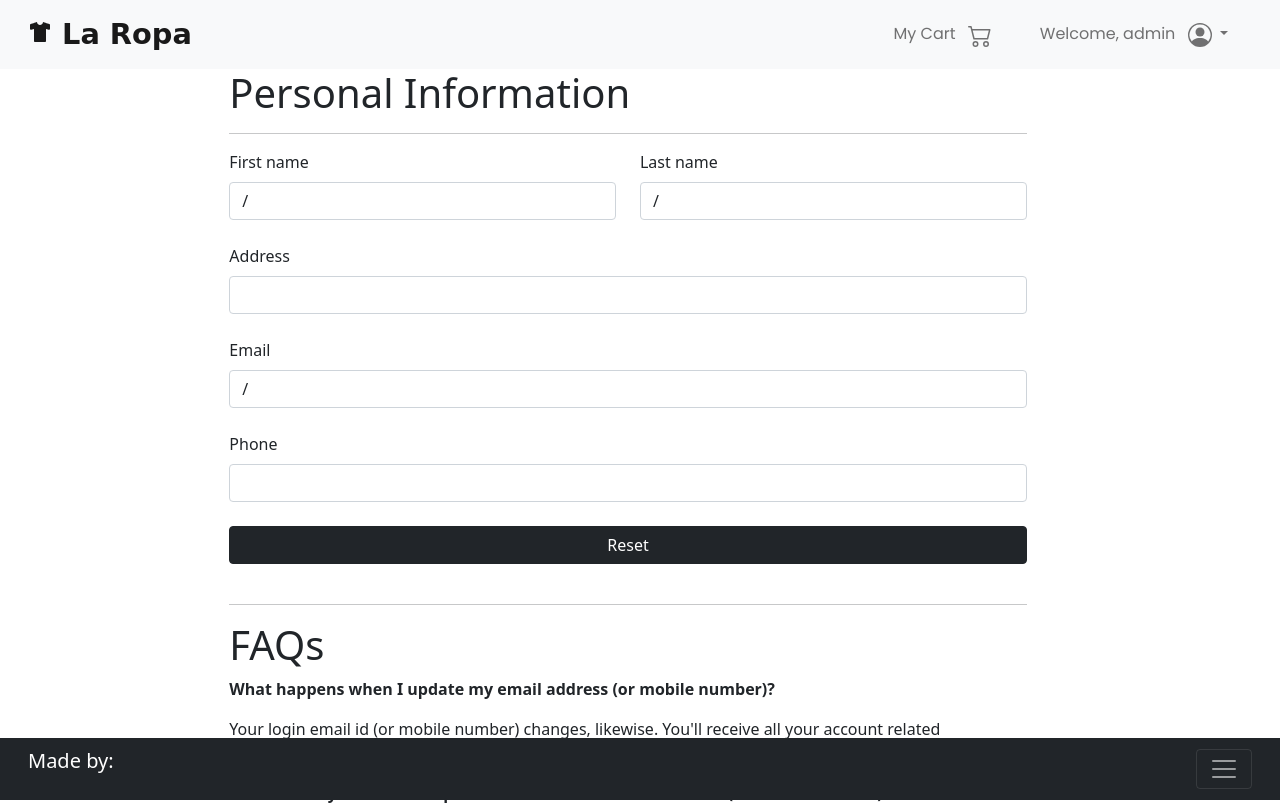
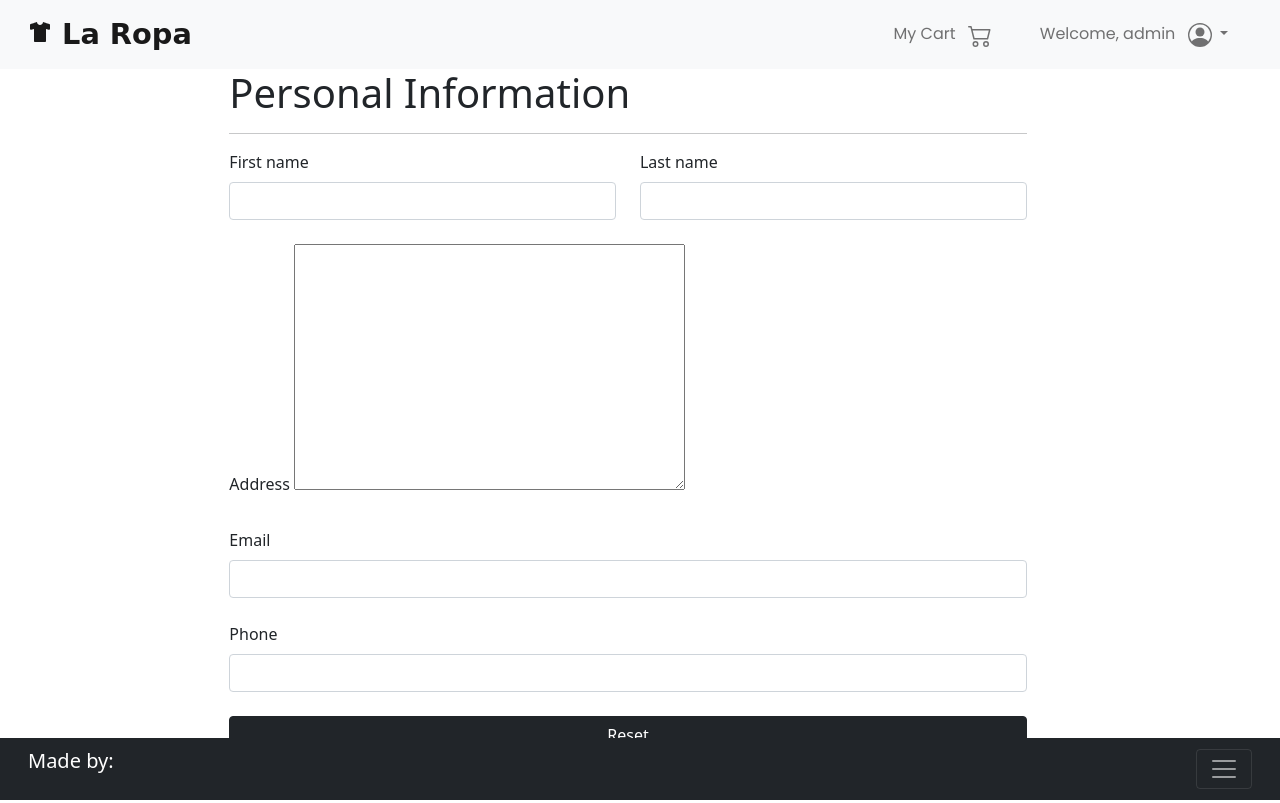
Before and after one commit to Aadi-45/Inhouse-project, a Django app: page /personal/ in a window 1280 px wide. Shown: the top 803 px of the page. Run offline with Django 3.2, Linux system fonts and the light colour scheme; a user stored in the database is signed in; some libraries are stand-ins or nearby versions.

Commit message:
Made Changes

```diff
--- a/core/ecomm/templates/ecomm/profile.html
+++ b/core/ecomm/templates/ecomm/profile.html
@@ -25,7 +25,7 @@
     <div class="container-fluid row form">
         <div class="col-md-2"></div>
         <div class="col-md-8">
-            <form class="form">
+            <form class="form" method="POST"> {% csrf_token %}
                 <h1 class="display-6">Personal Information </h1>
                 <hr>
                 <!-- 2 column grid layout with text inputs for the first and last names -->
@@ -33,30 +33,32 @@
                     <div class="col-md-6">
                         <div class="form-outline">
                             <label class="form-label" for="form6Example1">First name</label>
-                            <input type="text" id="form6Example1" class="form-control" value={{request.user.first_name}} />
+                            <input type="text" id="form6Example1" class="form-control" value="{{request.user.first_name}}" />
                         </div>
                     </div>
                     <div class="col-md-6">
                         <div class="form-outline">
                             <label class="form-label" for="form6Example2">Last name</label>
-                            <input type="text" id="form6Example2" class="form-control" value={{request.user.last_name}} />
+                            <input type="text" id="form6Example2" class="form-control" value="{{request.user.last_name}}" />
                         </div>
                     </div>
                 </div>
                 <!-- Text input -->
                 <div class="form-outline mb-4">
                     <label class="form-label" for="form6Example4">Address</label>
-                    <input type="text" id="form6Example4" class="form-control" />
+                    {% comment %} <input type="text" id="form6Example4" class="form-control" value="{{form.user.address}}" /> {% endcomment %}
+                    {{form.address}}
                 </div>
                 <!-- Email input -->
                 <div class="form-outline mb-4">
                     <label class="form-label" for="form6Example5">Email</label>
-                    <input type="email" id="form6Example5" class="form-control" value={{request.user.email}} />
+                    <input type="email" id="form6Example5" class="form-control" value="{{request.user.email}}" />
                 </div>
                 <!-- Number input -->
                 <div class="form-outline mb-4">
                     <label class="form-label" for="form6Example6">Phone</label>
-                    <input type="tel" id="form6Example6" class="form-control" />
+                    {% comment %} <input type="tel" id="form6Example6" class="form-control" value="{{form.user.phone}}" /> {% endcomment %}
+                    {{form.phone}}
                 </div>
 
                 <!-- Submit button -->
@@ -100,4 +102,13 @@
         <div class="col-md-2"></div>
     </div>
     <!-- <div class="container-fluid faq" id="qwe"> -->
+
+    <script>
+        var form_fields = document.getElementsByTagName('input')
+
+        for (var field in form_fields){
+            form_fields[field].className += ' form-control'
+        }
+    </script>
+
 {%endblock content%}
--- a/core/ecomm/views.py
+++ b/core/ecomm/views.py
@@ -21,7 +21,15 @@ def productView(request, id):
 @login_required
 def profileView(request):
 
+    if request.method == "POST":
+        form = UserProfileForm(request.POST)
+        if form.is_valid():
+            form.save()
+
+    else:
+        form = UserProfileForm()
+
     context = {
-
+        "form" : form
     }
     return render(request,"ecomm/profile.html",context)
```
Also changed, not shown: core/db.sqlite3.
